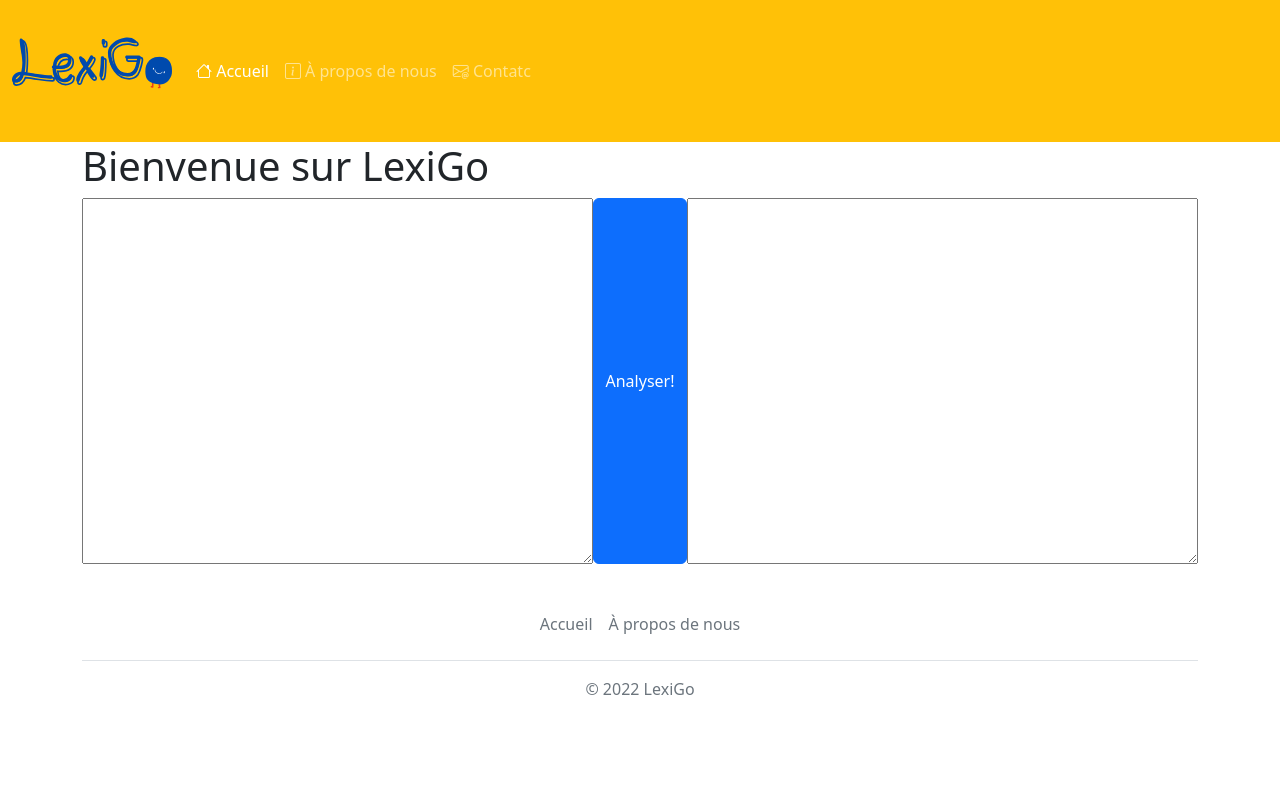
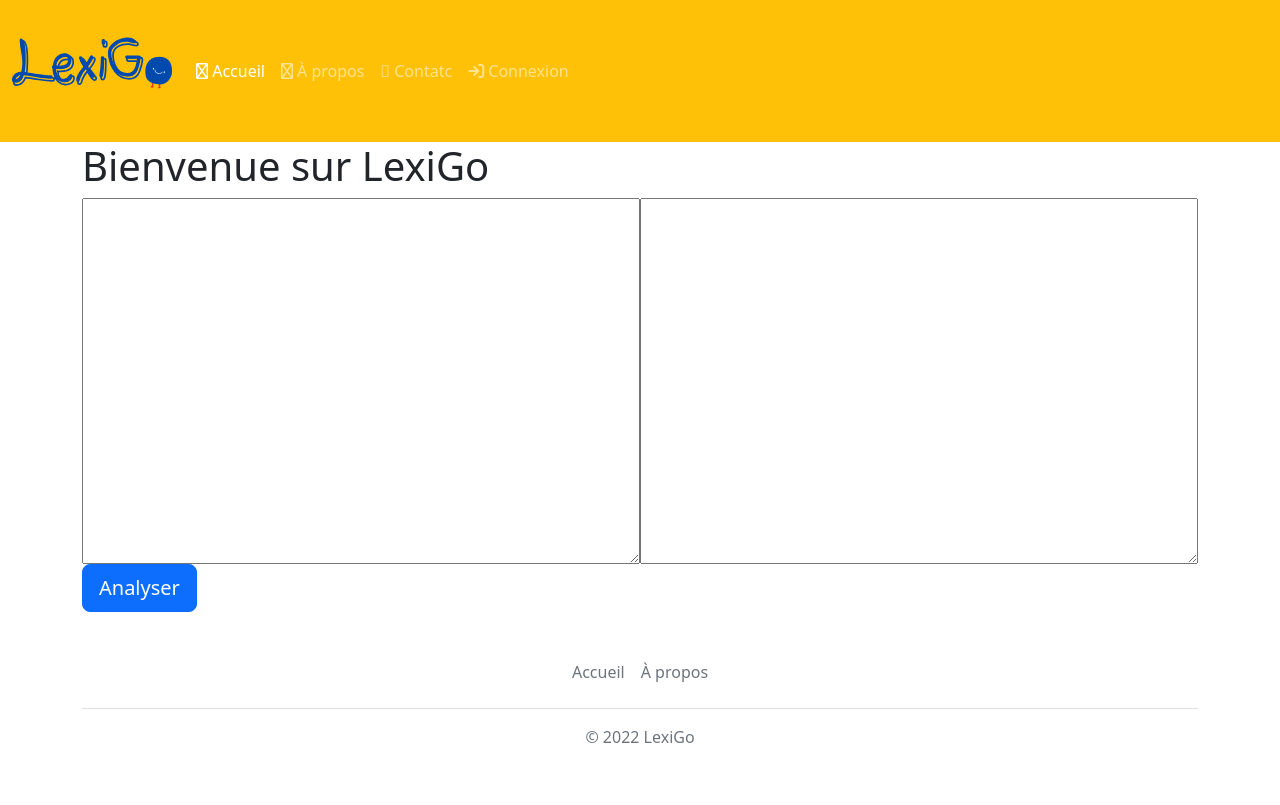
Before and after one commit to SymGo/lexi_go, a Django app: page / in a window 1280 px wide. Before the commit the page ends 695 px from the top, so only its background shows below. Run offline with Django 4.2, Linux system fonts and the light colour scheme; some libraries are stand-ins or nearby versions.

Commit message:
icon button test

```diff
--- a/templates/base.html
+++ b/templates/base.html
@@ -7,9 +7,9 @@
     <meta http-equiv="X-UA-Compatible" content="IE=edge">
     <meta name="viewport" content="width=device-width, initial-scale=1.0">
     <title>LexiGo</title>
-    <link rel="icon" href="{% static 'images/icon.svg' %}">
+    <link rel="icon" type="image/x-icon" href="/images/favicon.ico">
     <link rel="stylesheet" type="text/css" href="{% static 'styles/bootstrap/css/bootstrap.min.css' %}">
-    <link rel="stylesheet" href="https://cdn.jsdelivr.net/npm/bootstrap-icons@1.10.2/font/bootstrap-icons.css">
+    <link rel="stylesheet" href="https://cdnjs.cloudflare.com/ajax/libs/font-awesome/6.2.1/css/all.min.css" integrity="sha512-MV7K8+y+gLIBoVD59lQIYicR65iaqukzvf/nwasF0nqhPay5w/9lJmVM2hMDcnK1OnMGCdVK+iQrJ7lzPJQd1w==" crossorigin="anonymous" referrerpolicy="no-referrer" />
     <link rel="stylesheet" type="text/css" href="http://fonts.googleapis.com/css?family=Dosis">
 </head>
 
@@ -19,22 +19,25 @@
         <div class="container-fluid">
             <a class="navbar-brand" href="#">
                 <p>
-                    <img src="{% static 'images/logo.svg' %}" alt="logo" width="160" height="100" class="mx-auto d-block">
+                    <img src="{% static 'images/logo.svg' %}" alt="logo" width="160" height="100">
                 </p>
             </a>
 
             <div class="collapse navbar-collapse" id="navbarColor01">
                 <ul class="navbar-nav me-auto">
                     <li class="nav-item">
-                        <a class="nav-link active" href="/"><i class="bi bi-house"></i> Accueil
+                        <a class="nav-link active" href="/"><i class="fa-regular fa-house"></i> Accueil
                             <span class="visually-hidden">(current)</span>
                         </a>
                     </li>
                     <li class="nav-item">
-                        <a class="nav-link" href="/about/"><i class="bi bi-info-square"></i> À propos de nous</a>
+                        <a class="nav-link" href="/about/"><i class="fa-regular fa-circle-info"></i> À propos</a>
                     </li>
                     <li class="nav-item">
-                        <a class="nav-link" href="/about/"><i class="bi bi-envelope-at"></i> Contatc</a>
+                        <a class="nav-link" href="/contact/"><i class="fa-light fa-address-card"></i> Contatc</a>
+                    </li>
+                    <li class="nav-item">
+                        <a class="nav-link" href="/sign/"><i class="fa-solid fa-arrow-right-to-bracket"></i> Connexion</a>
                     </li>
                 </ul>
             </div>
@@ -50,7 +53,7 @@
         <footer class="py-3 my-4">
             <ul class="nav justify-content-center border-bottom pb-3 mb-3">
                 <li class="nav-item"><a href="#" class="nav-link px-2 text-muted">Accueil</a></li>
-                <li class="nav-item"><a href="#" class="nav-link px-2 text-muted">À propos de nous</a></li>
+                <li class="nav-item"><a href="#" class="nav-link px-2 text-muted">À propos</a></li>
             </ul>
             <p class="text-center text-muted">&copy; 2022 LexiGo</p>
         </footer>
--- a/templates/home.html
+++ b/templates/home.html
@@ -7,10 +7,10 @@
 
 <div class="d-flex">
   <textarea name="main_area" id="inText" cols="100" rows="15"></textarea>
-  <button type="button" class="btn btn-primary" onclick="sendText()">Analyser!</button>
-
   <textarea name="trans_area" id="outText" cols="100" rows="15"></textarea>
-
+</div>
+<div>
+  <button type="button" class="btn btn-primary btn-lg" onclick="sendText()">Analyser</button>
 </div>
 
 {% endblock %}
```
Also changed, not shown: 3 other files.
